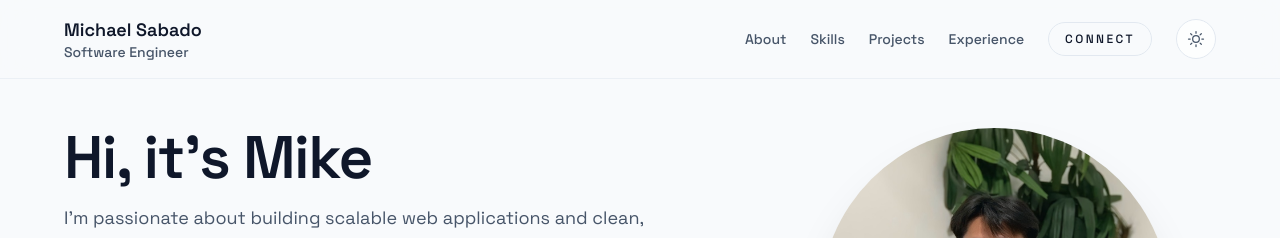
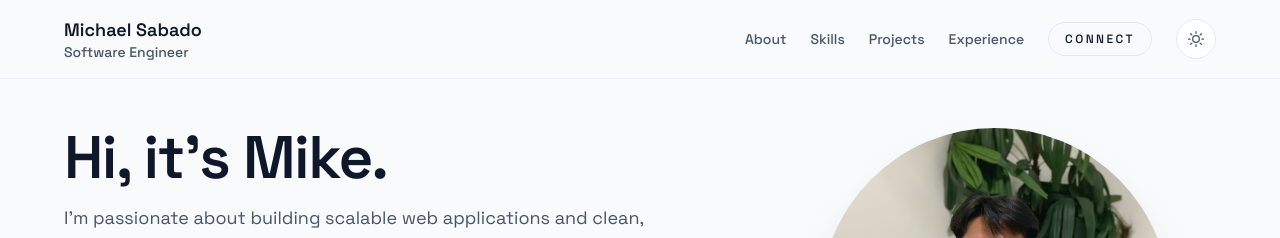
Before and after one commit to michaelsabado/michaelsabado.github.io, a Vue app: page / in a window 1280 px wide. Shown: the top 238 px of the page. Built offline with nearby package versions, Linux system fonts and the light colour scheme.

Commit message:
Rebuild assets

```diff
--- a/src/components/Contact.vue
+++ b/src/components/Contact.vue
@@ -10,7 +10,7 @@ const mailto = `mailto:${profile.contact.email}`
       <div class="space-y-6 text-pretty">
         <p class="section-heading">Contact</p>
         <h2
-          class="text-xl font-semibold tracking-tight text-slate-900 text-balance sm:text-3xl dark:text-white"
+          class="text-3xl font-semibold tracking-tight text-slate-900 text-balance dark:text-white"
         >
           Build with me.
         </h2>
--- a/src/components/Hero.vue
+++ b/src/components/Hero.vue
@@ -21,9 +21,9 @@ const hasHeroImage = computed(() => Boolean(heroImageSrc.value))
         </p>
         <div class="space-y-4">
           <h1
-            class="text-3xl font-semibold tracking-tight text-slate-900 text-balance sm:text-4xl lg:text-5xl xl:text-6xl dark:text-white"
+            class="text-5xl font-semibold tracking-tight text-slate-900 text-balance lg:text-5xl xl:text-6xl dark:text-white"
           >
-            Hi, it's {{ profile.nickname }}
+            Hi, it's {{ profile.nickname }}.
           </h1>
           <p
             class="text-base leading-relaxed text-slate-600 sm:text-lg dark:text-slate-300"
```
Also changed, not shown: 5 other files (tests, documents, lock files or other folders).
